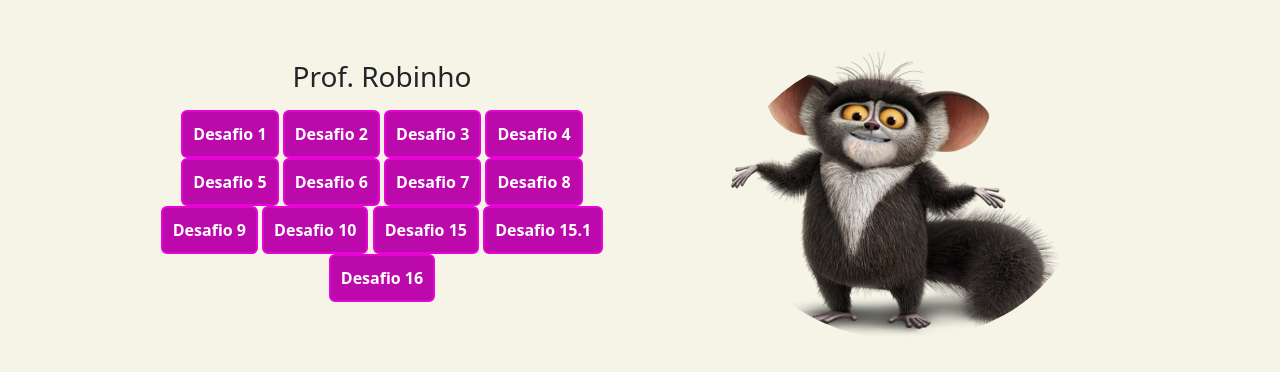
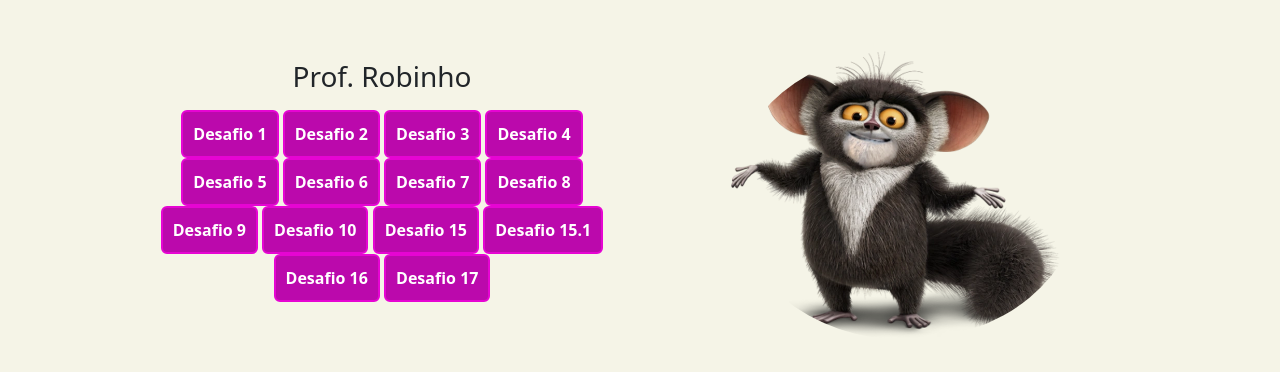
Before and after one commit to viniciusotavio23/dessafios, a plain HTML site: page index.html in a window 1280 px wide. Shown: the part 76-448 px from the top of the page. Drawn offline with nearby package versions, Linux system fonts and the light colour scheme.

Commit message:
Update index.html

```diff
--- a/index.html
+++ b/index.html
@@ -55,6 +55,7 @@
                                 <a href="desafio 15.html" class="btn btn-info link-a-1">Desafio 15</a>
                                 <a href="desafio 16p.html" class="btn btn-info link-a-1">Desafio 15.1</a>
                                 <a href="Desafio16.html" class="btn btn-info link-a-1">Desafio 16</a>
+                                <a href="Desafio 17.html" class="btn btn-info link-a-1">Desafio 17</a>
                         </section>
                     </div>
 
```
